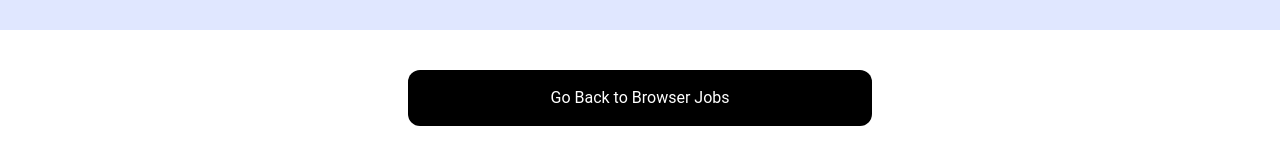
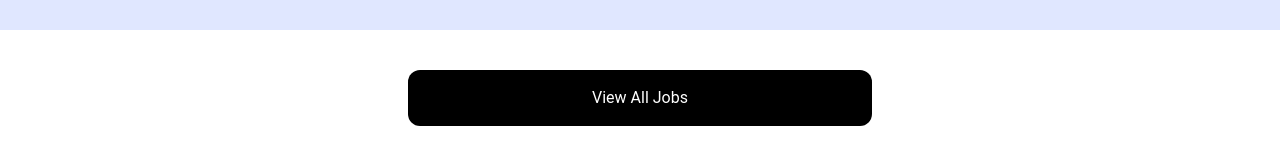
Before and after one commit to MAURICEDS0UZA/react_basic, a React (Vite) app: page / in a window 1280 px wide. Shown: the part 1021-1184 px from the top of the page. Built offline with nearby package versions, Linux system fonts and the light colour scheme; data requests are answered from the project's data file.

Commit message:
Add:props isHome.

```diff
--- a/src/pages/HomePage.jsx
+++ b/src/pages/HomePage.jsx
@@ -9,8 +9,8 @@ export default function HomePage() {
     <>
       <Hero />
       <HomeCards />
-      <JobListings isHome={true}/>
-      <ViewAllJobs />
+      <JobListings isHome={true} />
+      <ViewAllJobs isHome={true} />
     </>
   );
 }
```
